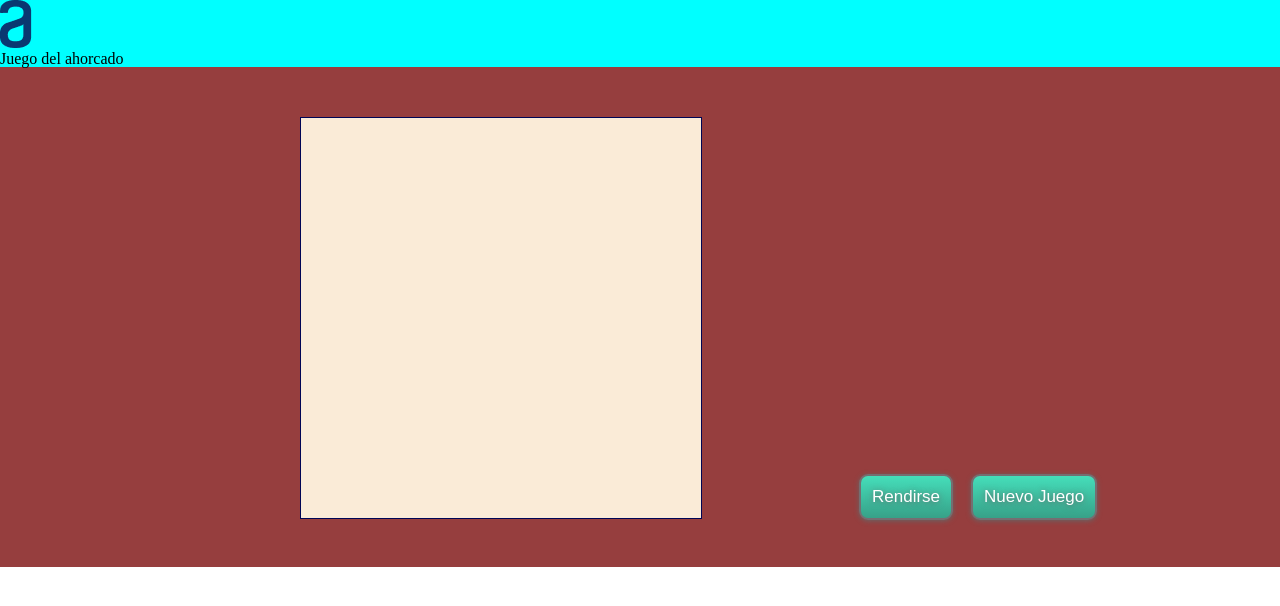
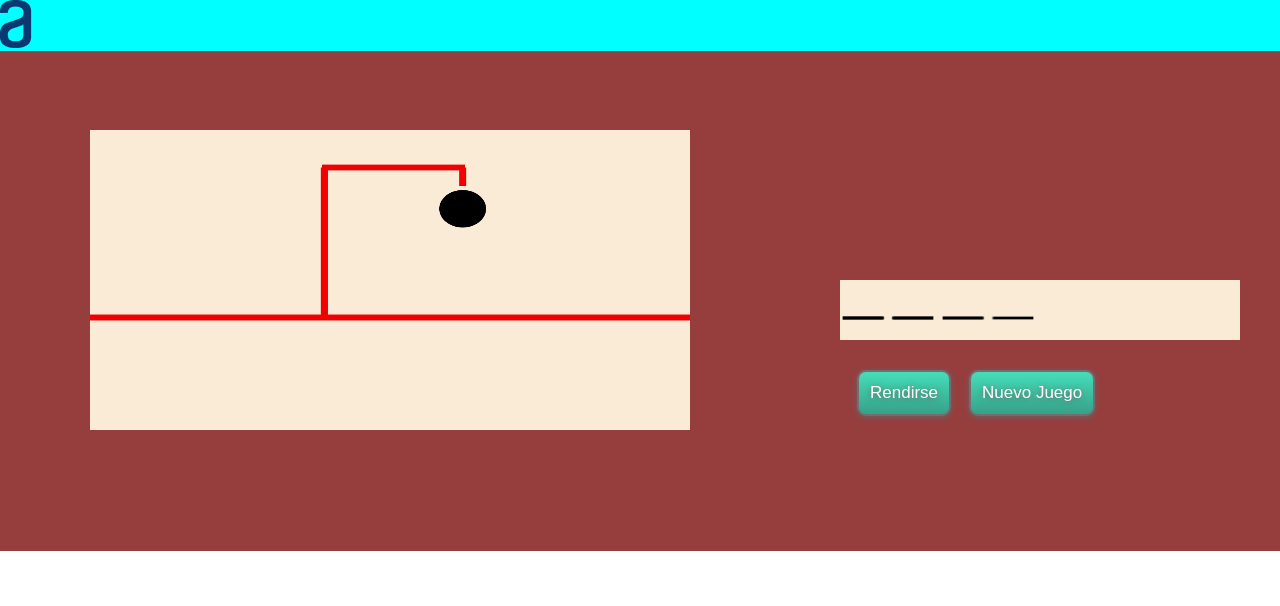
Before and after one commit to andresj5/Oracle_Alura_ChallengeTwo-, a plain HTML site: page index.html in a window 1280 px wide. Both pictures are taken after a click on the button "Iniciar juego". Drawn offline with Linux system fonts and the light colour scheme.

Commit message:
actualización

```diff
--- a/index.html
+++ b/index.html
@@ -12,7 +12,6 @@
 <body>
     <header>
         <img class="logo" src="imagenes/vector.png">
-        <p>Juego del ahorcado</p>
 
     </header>
 
@@ -36,11 +35,16 @@
 
         <section class="juego">
             <div class="pantalla">
-                <canvas class ="canvas" width="100" height="100" style="border:1px solid #000555;"></canvas>
+                <canvas class ="canvas" id="canvas-juego"></canvas>
             </div>
-            <div class="botones-juego">
-                <input class="boton" type="button" value="Rendirse" onclick="rendirse()" >
-                <input class="boton" type="button" value="Nuevo Juego" onclick="nuevoJuego()">
+            <div class="entrada">
+                <canvas class ="palabra-secreta" id ="palabra-sec"></canvas>
+                <div class="botones-juego">
+                    <input class="boton" type="button" value="Rendirse" onclick="rendirse()" >
+                    <input class="boton" type="button" value="Nuevo Juego" onclick="nuevoJuego()">
+
+                </div>
+
             </div>
 
         </section>
--- a/script.js
+++ b/script.js
@@ -1,11 +1,15 @@
-palabras = [];
+let palabras = ["agua","pantalla","carne","camara","llama","carrera","monitor","codigo"];
+let palabra = "poto";
 
 function iniciarJuego(){
     var inicio = document.querySelector(".inicio");
     var juego = document.querySelector(".juego");
     inicio.style.display = "none";
     juego.style.display = "flex";
+    draw();
+    dibujarLineas(palabra.length);
 }
+
 function nuevaPalabra(){
     var login = document.querySelector(".login");
     var palabra = document.querySelector(".agregar-palabra");
@@ -27,3 +31,65 @@ function rendirse(){
     inicio.style.display = "block";
     juego.style.display = "none";
 }
+
+function draw() {
+    var canvas = document.getElementById("canvas-juego")
+    var pincel = canvas.getContext('2d');
+
+    pincel.canvas.width  = window.innerWidth;
+    pincel.canvas.height = window.innerHeight;
+
+    pincel.moveTo(0,500);
+    pincel.lineTo(1370,500);
+    pincel.lineWidth = 15;
+    pincel.strokeStyle = "#f00000";
+    pincel.stroke();
+
+    pincel.moveTo(500,500);
+    pincel.lineTo(500,100);
+    pincel.lineWidth = 15;
+    pincel.strokeStyle = "#f00000";
+    pincel.stroke();
+
+    pincel.moveTo(495,100);
+    pincel.lineTo(800,100);
+    pincel.lineWidth = 15;
+    pincel.strokeStyle = "#f00000";
+    pincel.stroke();
+
+    pincel.moveTo(795,100);
+    pincel.lineTo(795,150);
+    pincel.lineWidth = 15;
+    pincel.strokeStyle = "#f00000";
+    pincel.stroke();
+
+    pincel.moveTo(795,150);
+    pincel.arc(795,210,50,0,2*Math.PI);
+    pincel.fill();
+
+  }
+
+function dibujarLineas(lineas){
+    var canvas = document.getElementById("palabra-sec");
+    var pincel = canvas.getContext("2d");
+    canvas.width=canvas.width;
+
+    /*pincel.canvas.width  = window.innerWidth;
+    pincel.canvas.height = window.innerHeight;*/
+
+    let x = 0;
+    let x2 = 37.5;
+
+    for(var i=0; i<lineas; i++){
+
+        pincel.moveTo(x+2,95);
+        pincel.lineTo(x2-5,95);
+        pincel.lineWidth = 7;
+        pincel.strokeStyle = "black";
+        pincel.stroke();
+
+        x = x2;
+        x2 = x2 + 37.5;
+    }
+
+}
--- a/style.css
+++ b/style.css
@@ -1,3 +1,10 @@
+html, body {
+  width:  100%;
+  height: 100%;
+  margin: 0;
+}
+
+
 header{
     background-color:aqua;
 }
@@ -64,19 +71,38 @@ header{
     background-color: #963e3e;
     height:500px;
     display: none;
+    place-items: center;
+
+}
+.pantalla{
+    display: inline;
 }
 
 .canvas{
+
     background-color: antiquewhite;
-    margin:50px 50px 0 300px;
-    width: 600;
-    height: 400px;
+    margin:20px 150px 60px 90px;
+    width: 600px;
+    height: 300px;
 }
 
+.entrada{
+    display: inline;
+
+}
+
+.palabra-secreta{
+    background-color: antiquewhite;
+    margin: 100px 0px 10px 0px;
+    width: 400px;
+    height: 60px;
+}
 .botones-juego{
-    margin: 400px 100px;
+    margin:10px 20px 0 10px;
+
 }
 
 footer{
-    background-color: pink;
+    display:flex;
+    background-color: rgb(196, 192, 255);
 }
```
